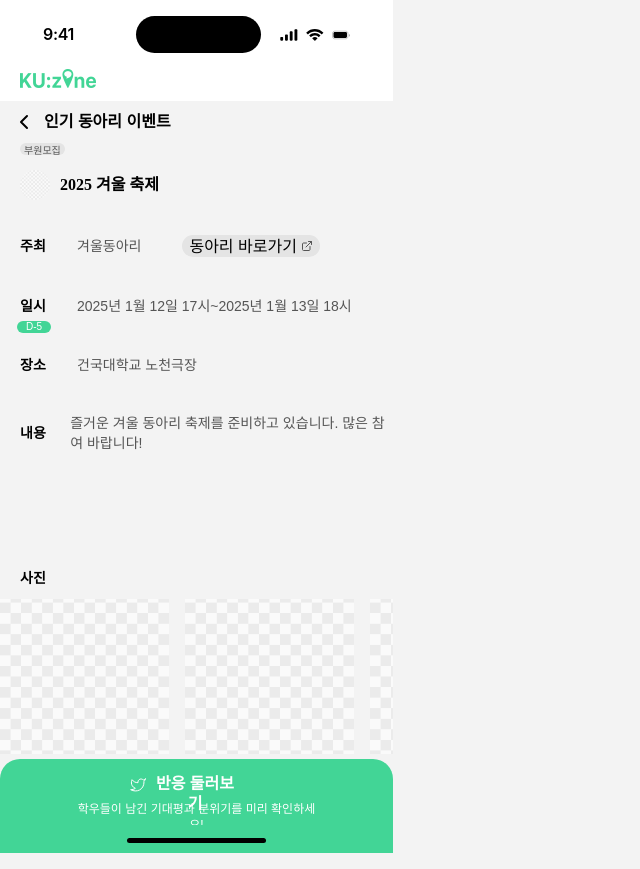
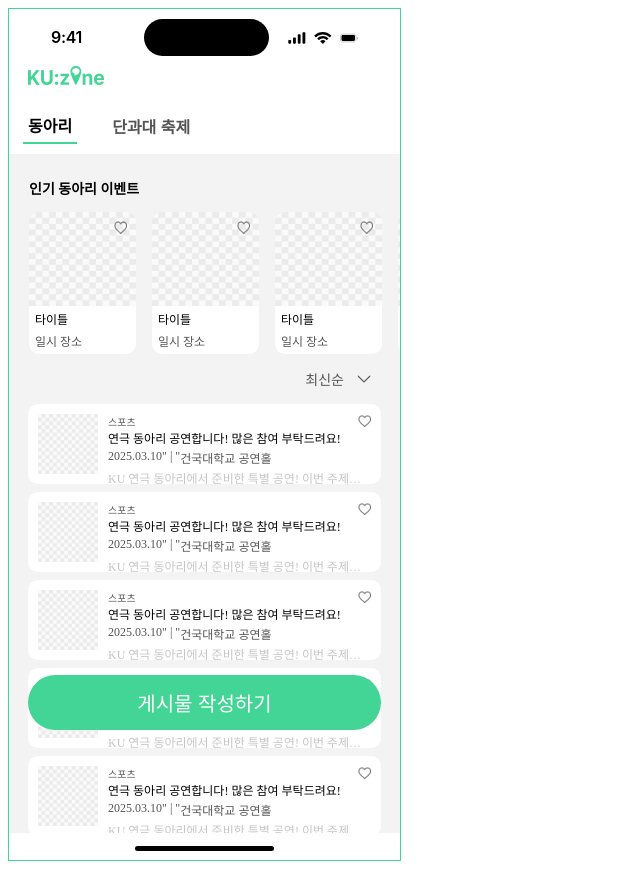
Before and after one commit to KUIT-Hackathon-Team5/Team5-Web, a React (Vite) app in the folder HackathonTeam5/: page / in a window 1280 px wide. Shown: the whole page, without its empty margins (0-640 px from the left). Built offline with nearby package versions, Linux system fonts and the light colour scheme; a web font is replaced by a local one.

Commit message:
[Design] 디테일 수정 및 라우터 수정

```diff
--- a/HackathonTeam5/package.json
+++ b/HackathonTeam5/package.json
@@ -15,6 +15,7 @@
     "react": "^18.3.1",
     "react-dom": "^18.3.1",
     "react-hook-form": "^7.54.2",
+    "react-router-dom": "^7.1.1",
     "styled-components": "^6.1.13"
   },
   "devDependencies": {
--- a/HackathonTeam5/src/App.tsx
+++ b/HackathonTeam5/src/App.tsx
@@ -1,13 +1,15 @@
 import "./App.css";
+import Router from "./router/Router";
 // import Login from "./pages/login/Login";
 // import Onboarding from "./pages/onboarding/Onboarding";
 // import Signup from "./pages/signup/Signup";
 //import Home from "./pages/Home/Home";
-import PostDetail from "./pages/postdetail/PostDetail";
+//import PostDetail from "./pages/postdetail/PostDetail";
 //import Reaction from "./pages/reaction/Reaction";
-import Placeholder from "../src/assets/placeholder_rec.svg"
+//import Placeholder from "../src/assets/placeholder_rec.svg"
 function App() {
-
+   return <Router />; // JSX 요소 반환
+  /*
   const imageUrls = [
     Placeholder,
     Placeholder,
@@ -26,6 +28,7 @@ function App() {
   images={imageUrls}  // 이미지 URL 배열 전달
   organizer_link="https://www.instagram.com/imxxstar?igsh=a2Y1Y2tpZmVmNmZ0"
 />
+*/
 }
 
 export default App;
--- a/HackathonTeam5/src/components/homebar/Homebar.styles.tsx
+++ b/HackathonTeam5/src/components/homebar/Homebar.styles.tsx
@@ -3,6 +3,7 @@ import styled from 'styled-components';
 // styled-components에서 props 타입 명시
 interface ContainerProps {
   bgColor?: string;
+  isSticky?: boolean; // 커스텀 props 추가
 }
 
 export const Container = styled.div<ContainerProps>`
@@ -13,7 +14,7 @@ export const Container = styled.div<ContainerProps>`
   justify-content: center;
   align-items: center;
   flex-shrink: 0;
-  position: absolute;
+  position: ${({ isSticky }) => (isSticky ? "sticky" : "absolute")};
   bottom: 0;
   background-color: ${({ bgColor }) => bgColor || 'transparent'}; /* 기본값은 transparent */
   z-index: 100;
--- a/HackathonTeam5/src/components/homebar/Homebar.tsx
+++ b/HackathonTeam5/src/components/homebar/Homebar.tsx
@@ -6,11 +6,12 @@ import { Container } from "./Homebar.styles";
 // Props 타입 정의 (TypeScript 환경일 경우)
 type HomebarProps = {
   bgColor?: string; // bgColor는 선택적 속성으로 지정
+  isSticky?: boolean;
 };
 
-const Homebar: React.FC<HomebarProps> = ({ bgColor }) => {
+const Homebar: React.FC<HomebarProps> = ({ bgColor, isSticky }) => {
   return (
-    <Container bgColor={bgColor}>
+    <Container bgColor={bgColor} isSticky={isSticky}>
       <div className="bar"></div>
     </Container>
   );
--- a/HackathonTeam5/src/main.tsx
+++ b/HackathonTeam5/src/main.tsx
@@ -1,7 +1,5 @@
 import { StrictMode } from 'react'
 import { createRoot } from 'react-dom/client'
-import './index.css'
-import 'normalize.css'
 import App from './App.tsx'
 
 createRoot(document.getElementById('root')!).render(
--- a/HackathonTeam5/src/pages/Home/Home.styled.tsx
+++ b/HackathonTeam5/src/pages/Home/Home.styled.tsx
@@ -40,7 +40,7 @@ export const PopularEventsContainer = styled.div`
 export const PopularEventsList = styled.div`
   display: flex;
   gap: 16px;
-
+  /**
   overflow-y: hidden;
   overflow-x: auto;
   width: 100%;
@@ -50,8 +50,9 @@ export const PopularEventsList = styled.div`
   }
 
   /* Firefox */
-  scrollbar-width: none; /* 스크롤바 숨기기 */
-  -ms-overflow-style: none; /* IE, Edge */
+  //scrollbar-width: none; /* 스크롤바 숨기기 */
+  //-ms-overflow-style: none; /* IE, Edge */
+
 `;
 
 export const FilterButton = styled.button`
@@ -84,6 +85,6 @@ export const ListContainer = styled.div`
 
 export const ConfirmButtonWrapper = styled.div`
   position: fixed;
-  bottom: 140px;
+  bottom: 70px;
   z-index: 1000; // 다른 요소 위로 띄움
 `;
--- a/HackathonTeam5/src/pages/Home/Home.tsx
+++ b/HackathonTeam5/src/pages/Home/Home.tsx
@@ -13,10 +13,14 @@ import AppTitle from "../../components/title/AppTitle";
 import ConfirmButton from "../../components/button/confirmButton";
 import arrowDown from '../../assets/chevron-down.png'
 import Statusbar from "../../components/statusbar/Statusbar";
+import Homebar from "../../components/homebar/Homebar";
+import { useNavigate } from "react-router-dom";
 
 const Home = () => {
+  const navigate = useNavigate(); // useNavigate 훅 사용
   const handleCreatePost = (e: React.MouseEvent<HTMLButtonElement>) => {
     e.preventDefault();
+    navigate("/createpost"); // 페이지 이동
     console.log("게시물 작성하기");
   };
 
@@ -68,7 +72,10 @@ const Home = () => {
         />
       </ConfirmButtonWrapper>
 
-      {/* <Homebar></Homebar> */}
+      <Homebar
+      bgColor="white"
+      isSticky={true}
+      />
     </HomeContainer>
   );
 };
--- a/HackathonTeam5/src/pages/onboarding/Onboarding.styles.tsx
+++ b/HackathonTeam5/src/pages/onboarding/Onboarding.styles.tsx
@@ -1,16 +1,16 @@
 import styled from "styled-components";
 
 export const OnboardingContainer = styled.div`
+  margin: 0;
   display: flex;
   flex-direction: column; // 자식 요소를 세로로 배치
   align-items: center; // 자식 요소를 수평 중앙 정렬
   justify-content: center; // 자식 요소를 수직 중앙 정렬
   width: 393px;
-  height: 813px;
+  height: 786.5px;
   background-color: #42d596;
   color: white;
   position: relative; /* Statusbar의 절대 위치 기준 설정 */
-  padding-top: 59px; /* Statusbar 높이만큼 패딩 추가 */
 `;
 
 export const OnboardingTitle = styled.div`
@@ -20,5 +20,4 @@ export const OnboardingTitle = styled.div`
 
 export const OnboardingSubtitle = styled.div`
   font-size: 16px;
-  padding-top: 30px;
 `;
--- a/HackathonTeam5/src/pages/onboarding/Onboarding.tsx
+++ b/HackathonTeam5/src/pages/onboarding/Onboarding.tsx
@@ -5,16 +5,19 @@ import {
   OnboardingSubtitle,
 } from "./Onboarding.styles";
 import Statusbar from "../../components/statusbar/Statusbar";
-
+import Homebar from "../../components/homebar/Homebar";
 const Onboarding = () => {
   return (
+    <>
+    <Statusbar backgroundcolor='#42D596' />
     <OnboardingContainer>
-      <Statusbar backgroundcolor='#42D596' />
       <OnboardingTitle>KU:ZONE</OnboardingTitle>
       <OnboardingSubtitle>
         건국대학교의 모든 즐거움이 모이는 곳
       </OnboardingSubtitle>
+      <Homebar bgColor="#42D596"/>
     </OnboardingContainer>
+    </>
   );
 };
 
--- a/HackathonTeam5/src/pages/signup/Signup.styled.tsx
+++ b/HackathonTeam5/src/pages/signup/Signup.styled.tsx
@@ -7,7 +7,7 @@ export const SignUpContainer = styled.div`
   width: 393px;
   height: 853px;
   border: 1px solid #42D596;
-
+  position: relative;
   & > h2 {
     font-weight: bold;
     font-size: 20px;
--- a/HackathonTeam5/src/pages/signup/Signup.tsx
+++ b/HackathonTeam5/src/pages/signup/Signup.tsx
@@ -4,7 +4,7 @@ import UserInputField from "../../components/userInputField/UserInputField";
 import { SignUpContainer, SignUpForm } from "./Signup.styled";
 import Statusbar from "../../components/statusbar/Statusbar";
 import axios, { AxiosError } from "axios";
-
+import Homebar from "../../components/homebar/Homebar";
 // 회원가입 버튼 눌렀을 때
 interface UserRegisterResponse {
   status: number; // 응답 상태 코드
@@ -245,6 +245,7 @@ const Signup = () => {
           disabled={isSignUpButtonDisabled}
         />
       </SignUpForm>
+      <Homebar />
     </SignUpContainer>
   );
 };
--- /dev/null
+++ b/HackathonTeam5/src/router/Router.tsx
@@ -0,0 +1,45 @@
+import { createBrowserRouter, RouterProvider } from "react-router-dom"
+import Home from "../pages/Home/Home"
+import Login from "../pages/login/Login"
+import Signup from "../pages/signup/Signup"
+import CreatePost from "../pages/createPost/CreatePost"
+import Onboarding from "../pages/onboarding/Onboarding"
+//import PostDetail from "../pages/postdetail/PostDetail"
+import Reaction from "../pages/reaction/Reaction"
+
+const Router = () => {
+    const router = createBrowserRouter([
+        {
+          path: "/",
+          element: <Home />
+        },
+        {
+          path: "/createpost",
+          element: <CreatePost />
+        },
+        {
+          path: "onboarding",
+          element: <Onboarding />
+        },
+        {
+          //path: "/postdetail",
+          //element: <PostDetail />
+        },
+        {
+            path: "/reaction",
+            element: <Reaction />
+        },
+        {
+            path: "/signup",
+            element: <Signup />
+          },
+        {
+            path: "/login",
+            element: <Login />
+          }
+      ]);
+
+      return <RouterProvider router={router} />;
+}
+
+export default Router
```
Also changed, not shown: 1 other file (tests, documents, lock files or other folders).
